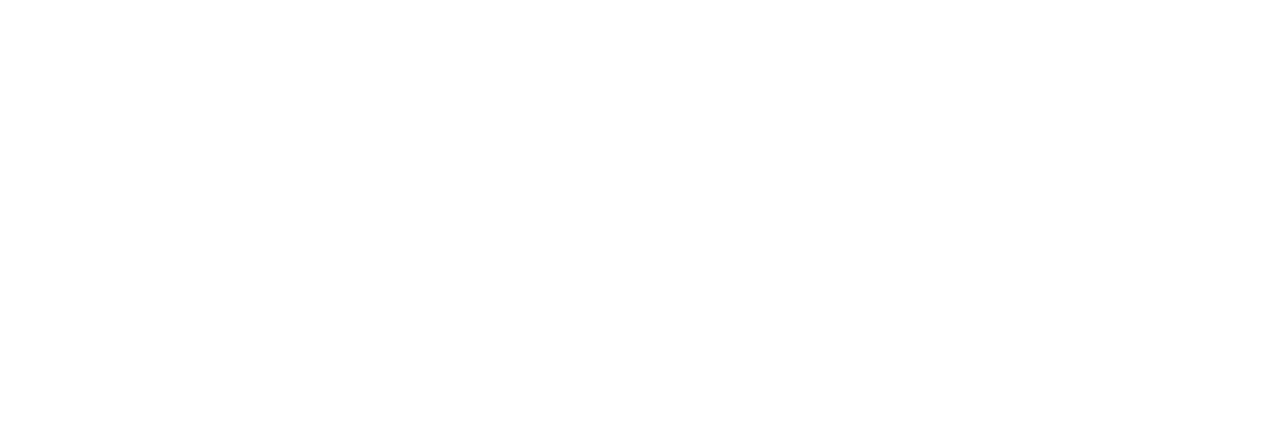
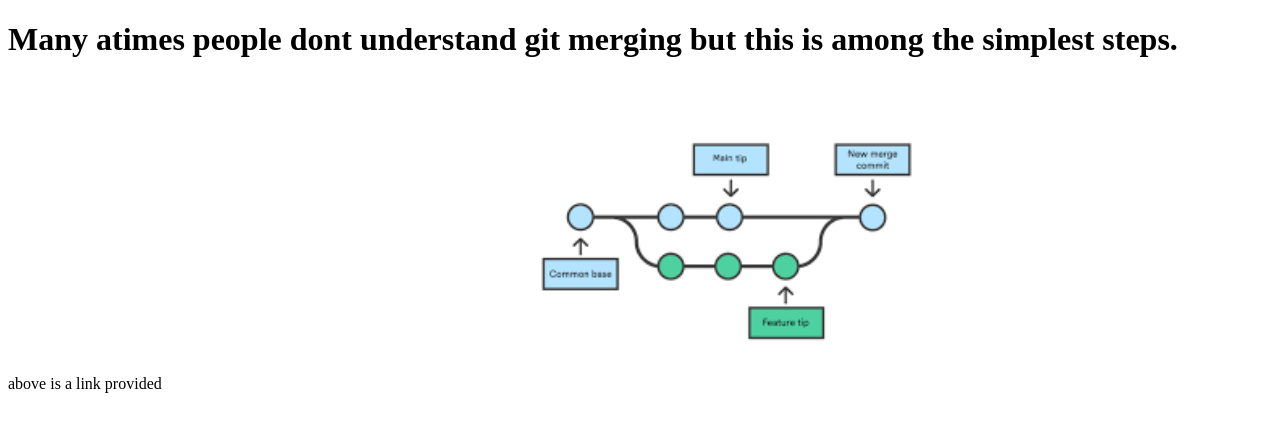
Before and after one commit to Cassie003/Git-Merging, a plain HTML site: page index.html in a window 1280 px wide. Drawn offline with Linux system fonts and the light colour scheme.

Commit message:
this messages styles the above

```diff
--- a/index.html
+++ b/index.html
@@ -5,8 +5,15 @@
     <meta http-equiv="X-UA-Compatible" content="IE=edge">
     <meta name="viewport" content="width=device-width, initial-scale=1.0">
     <title>Git Merging</title>
+    <link rel="stylesheet" href="/style.css">
 </head>
 <body>
+    <h1>Many atimes people dont understand git merging but this is among the simplest steps.</h1>
+        <img src="image.jpeg" alt="this an illustration of a git merge">
+
+    <p>above is a link provided </p>
+
+
 
 </body>
 </html>
--- a/style.css
+++ b/style.css
@@ -0,0 +1,5 @@
+img {
+    width:30pc ;
+    float:center;
+    padding-left:30pc ;
+}
```
Also changed, not shown: image.jpeg (added), img.jpeg (added).
